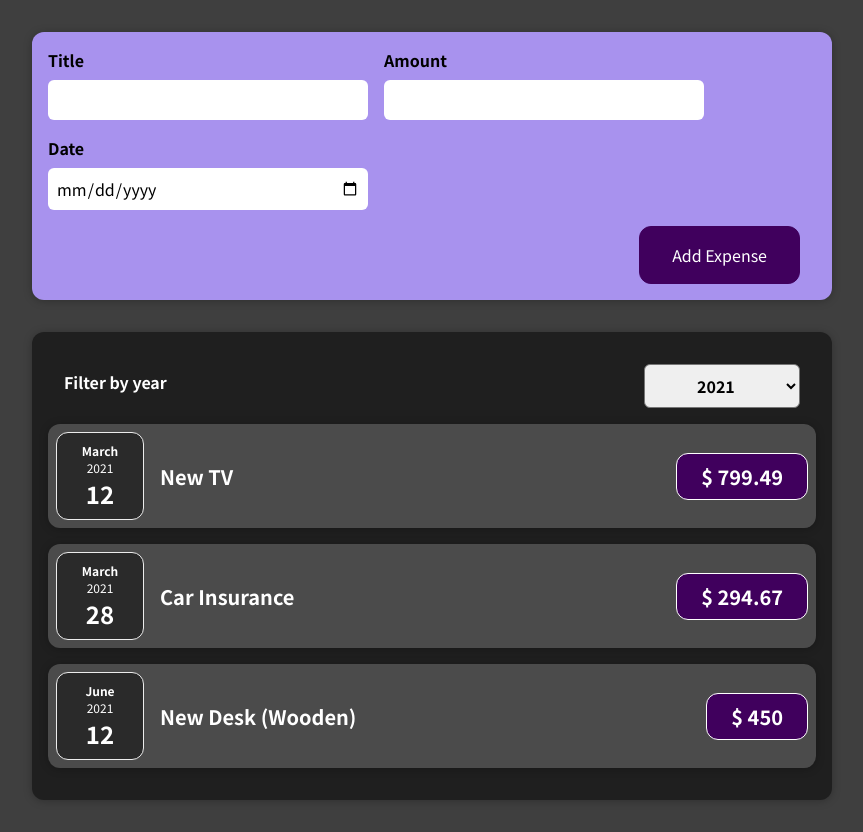
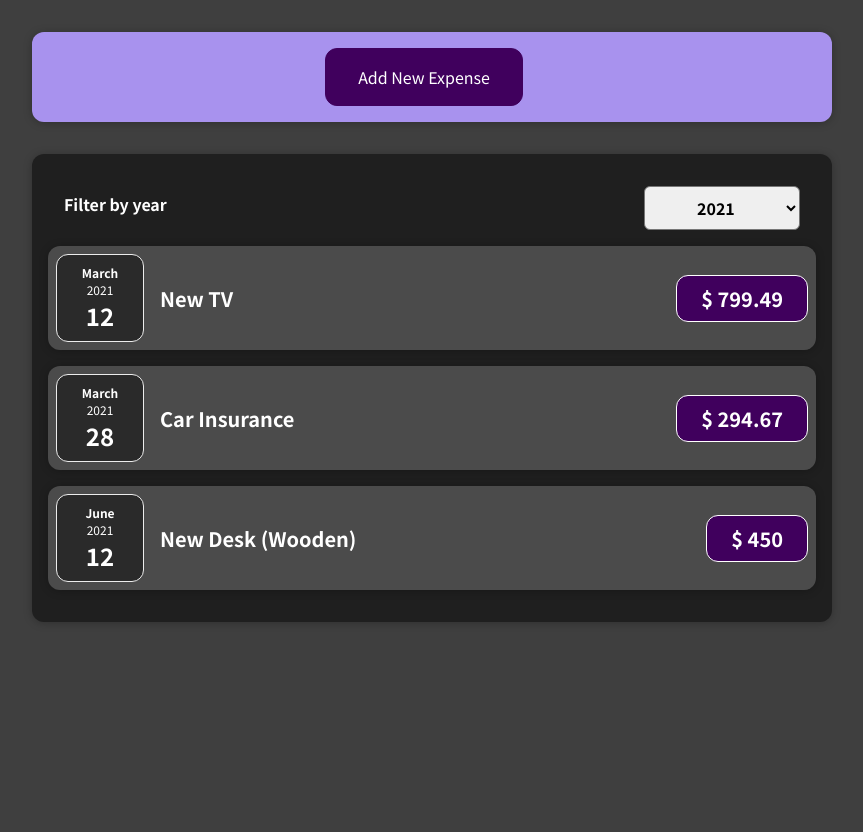
Before and after one commit to Daniel1martinez2/first-react-app, a React (Create React App) app: page / in a window 1280 px wide. Shown: the whole page, without its empty margins (208-1071 px from the left). After the commit the page ends 800 px from the top, so only its background shows below. Built offline with nearby package versions, Linux system fonts and the light colour scheme.

Commit message:
assigment 4, hidding and showing newExpenses form 🤠
Signed-off-by: Daniel1martinez2 <daniel.martinezvillegas2001@gmail.com>

```diff
--- a/src/components/NewExpense/ExpenseForm.js
+++ b/src/components/NewExpense/ExpenseForm.js
@@ -58,6 +58,7 @@
         </div>
       </div>
       <div className="new-expense__actions">
+        <button type="button" onClick={props.onCanceled} >Cancel</button>
         <button type="submit" >Add Expense</button>
       </div>
     </form>
--- a/src/components/NewExpense/NewExpense.js
+++ b/src/components/NewExpense/NewExpense.js
@@ -1,17 +1,27 @@
-import React from 'react';
+import React, {useState} from 'react';
 import ExpenseForm from './ExpenseForm';
 import './NewExpense.css';
 const NewExpense = (props) => {
+  const [isEditing, setIsEditing]= useState(false);
   const saveExpenseDataHandler = (enteredExpenseData) => {
     const expenseData = {
       ...enteredExpenseData,
       id: Math.random().toString()
     };
     props.onAddExpense(expenseData);
+    setIsEditing(false);
+  }
+  const startEditingHandler = () => {
+    setIsEditing(true);
+  }
+  const stopEditingHandler = () => {
+    setIsEditing(false);
   }
   return(
     <div className="new-expense">
-      <ExpenseForm onSaveExpenseData={saveExpenseDataHandler} />
+      {!isEditing && <button onClick={startEditingHandler} >Add New Expense</button>}
+      {isEditing &&<ExpenseForm onSaveExpenseData={saveExpenseDataHandler} onCanceled={stopEditingHandler} />}
+
     </div>
   );
 };
```
Also changed, not shown: 1 other file (tests, documents, lock files or other folders).
